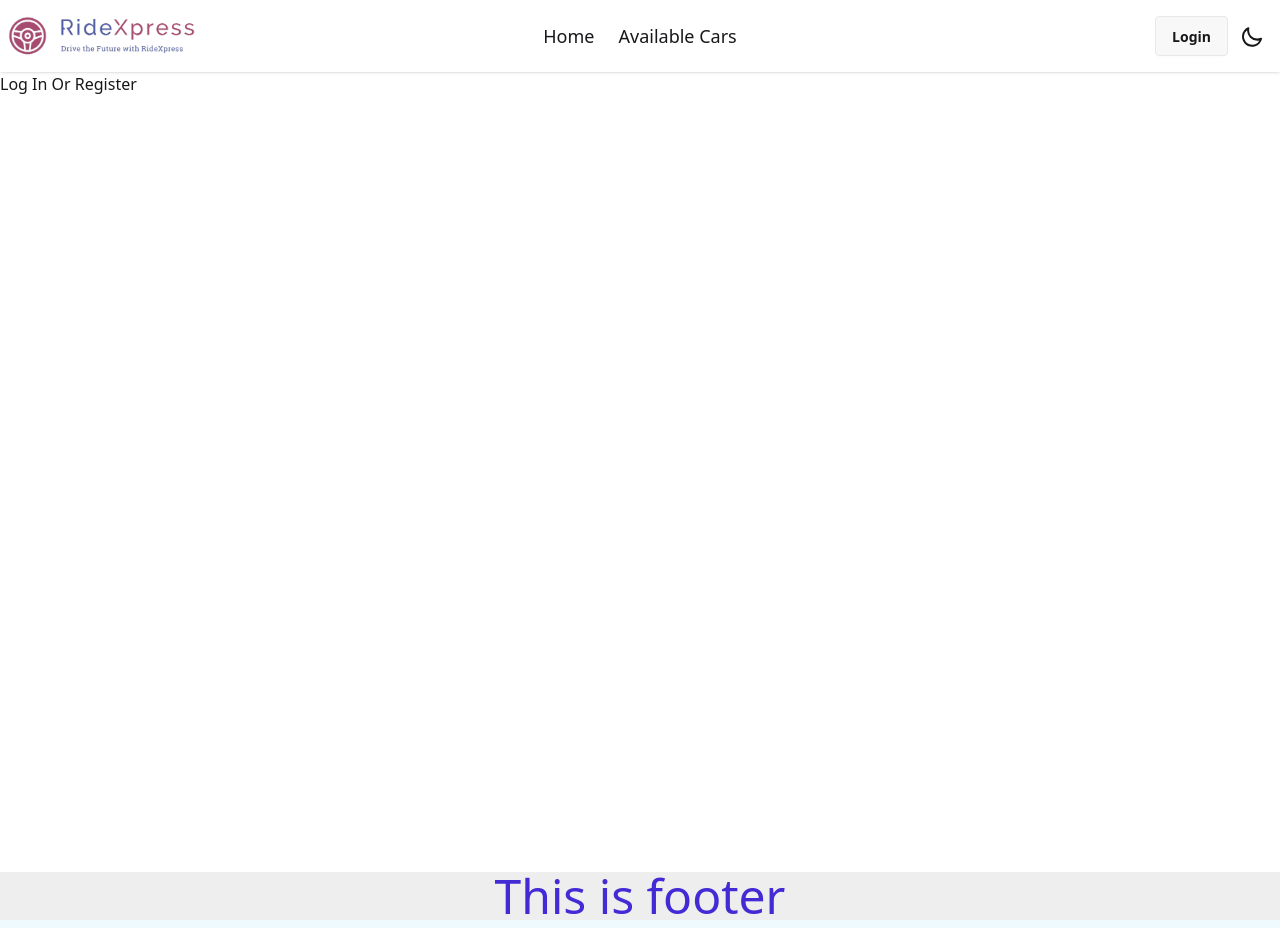
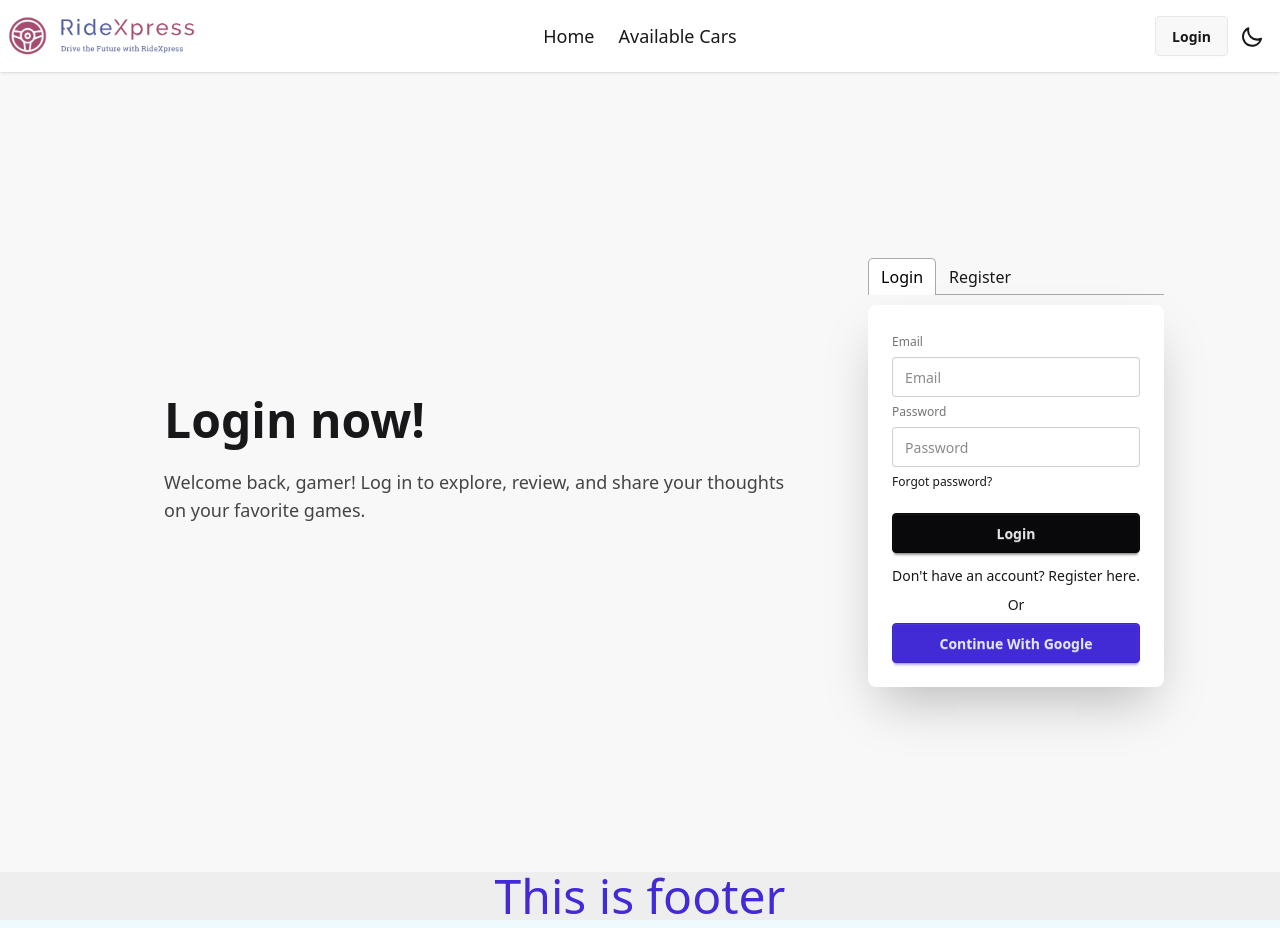
Before and after one commit to KYusufbd/RideXpress-client-side, a React (Vite) app: page /login in a window 1280 px wide. Built offline with nearby package versions, Linux system fonts and the light colour scheme.

Commit message:
Added login and registration page. Still working on it

```diff
--- a/package.json
+++ b/package.json
@@ -16,9 +16,11 @@
     "react": "^19.0.0",
     "react-dom": "^19.0.0",
     "react-router": "^7.3.0",
+    "react-tabs": "^6.1.0",
     "react-toastify": "^11.0.5",
     "sweetalert": "^2.1.2",
-    "tailwindcss": "^4.0.12"
+    "tailwindcss": "^4.0.12",
+    "validator": "^13.12.0"
   },
   "devDependencies": {
     "@eslint/js": "^9.21.0",
--- a/src/firebase/AuthProvider.jsx
+++ b/src/firebase/AuthProvider.jsx
@@ -1,14 +1,82 @@
 import AuthContext from "../contexts/AuthContext";
+import { signInWithPopup, GoogleAuthProvider, createUserWithEmailAndPassword, updateProfile } from "firebase/auth";
 
-const AuthProvider = ({children}) => {
+import auth from "./firebaseAuth";
+import { useState } from "react";
+import { toast } from "react-toastify";
 
-    const authInfo = {
+const AuthProvider = ({ children }) => {
+  const [user, setUser] = useState(null);
 
-    }
+  // Google Auth Provider
+  const provider = new GoogleAuthProvider();
 
-    return (
-        <AuthContext.Provider value={authInfo}>{children}</AuthContext.Provider>
-    );
+  const loginWithGoogle = () => {
+    signInWithPopup(auth, provider)
+      .then((result) => {
+        // This gives you a Google Access Token. You can use it to access the Google API.
+        // const credential = GoogleAuthProvider.credentialFromResult(result);
+        // const token = credential.accessToken;
+        // The signed-in user info.
+        const user = result.user;
+        // IdP data available using getAdditionalUserInfo(result)
+        setUser(user);
+      })
+      .catch((error) => {
+        // Handle Errors here.
+        const errorCode = error.code;
+        const errorMessage = error.message;
+        // The email of the user's account used.
+        const email = error.customData.email;
+        // The AuthCredential type that was used.
+        const credential = GoogleAuthProvider.credentialFromError(error);
+        // ...
+        console.log(errorCode, errorMessage, email, credential)
+      });
+  };
+
+  // Create an account with email an password
+  const register = (name, email, password, imageURL) => {
+    createUserWithEmailAndPassword(auth, email, password)
+      .then(async (userCredential) => {
+        // Signed up
+        // Add image URL
+        updateProfile(auth.currentUser, {
+          displayName: name,
+          photoURL: imageURL,
+        })
+          .then(() => {
+            // Profile updated!
+            // Registration is successfull!
+          })
+          .catch((error) => {
+            // An error occurred
+            console.log(error);
+          });
+        // Update curren user
+        const newUser = userCredential.user;
+        setUser(newUser);
+        const userObj = { name, email };
+        const response = await postUser(userObj);
+        console.log(response);
+        toast("Registration is successful!");
+      })
+      .catch((error) => {
+        const errorCode = error.code;
+        const errorMessage = error.message;
+        console.log(errorCode, errorMessage);
+      });
+  };
+
+  const authInfo = {
+    user,
+    loginWithGoogle,
+    register
+  };
+
+  return (
+    <AuthContext.Provider value={authInfo}>{children}</AuthContext.Provider>
+  );
 };
 
 export default AuthProvider;
--- a/src/pages/Login.jsx
+++ b/src/pages/Login.jsx
@@ -1,9 +1,183 @@
+import { useContext, useEffect, useState } from "react";
+import { Link, useNavigate } from "react-router";
+import AuthContext from "../contexts/AuthContext";
+import { Tab, Tabs, TabList, TabPanel } from "react-tabs";
+import "react-tabs/style/react-tabs.css";
+import { isStrongPassword } from "validator";
+import { toast } from "react-toastify";
+
 const Login = () => {
-    return (
-        <div>
-            <h1>Log In Or Register</h1>
+  const [warning, setWarning] = useState(false);
+  const { loginWithGoogle, register, signIn, user } = useContext(AuthContext);
+
+  // Handle Login function
+  const handleLogin = (e) => {
+    e.preventDefault();
+    const email = e.target.email.value;
+    const password = e.target.password.value;
+    signIn(email, password);
+  };
+
+  // Handle Register function
+  const handleRegister = async (e) => {
+    e.preventDefault();
+    const name = e.target.name.value;
+    const email = e.target.email.value;
+    const password = e.target.password.value;
+    const imageURL = e.target.imageURL.value;
+    if (isPasswordValid(password)) {
+      register(name, email, password, imageURL);
+      e.target.reset();
+    } else {
+      toast("Invalid passowrd!");
+      setWarning(true);
+    }
+  };
+
+  // Function for password validation:
+  const isPasswordValid = (pass) => {
+    return isStrongPassword(pass, {
+      minLength: 6,
+      minNumbers: 0,
+      minSymbols: 0,
+      minLowercase: 1,
+      minUppercase: 1,
+    });
+  };
+
+  // Navigating logged in users to home page.
+  const navigate = useNavigate();
+  useEffect(() => {
+    user && navigate("/");
+  }, [navigate, user]);
+
+  return (
+    <>
+      <div className="hero bg-base-200 min-h-screen">
+        <div className="hero-content flex-col lg:flex-row max-w-6xl">
+          <div className="text-center lg:text-left px-4 md:px-8 lg:px-12">
+            <h1 className="text-3xl lg:text-5xl md:text-4xl font-bold">
+              Login now!
+            </h1>
+            <p className="py-6 text-lg opacity-80 max-w-160 font-medium">
+              Welcome back, gamer! Log in to explore, review, and share your
+              thoughts on your favorite games.
+            </p>
+          </div>
+          <Tabs>
+            <TabList>
+              <Tab>Login</Tab>
+              <Tab>Register</Tab>
+            </TabList>
+            <TabPanel>
+              <div className="card bg-base-100 w-full max-w-sm shrink-0 shadow-2xl">
+                <div className="card-body">
+                  <form onSubmit={handleLogin} className="fieldset">
+                    <label className="fieldset-label">Email</label>
+                    <input
+                      required
+                      name="email"
+                      type="email"
+                      className="input"
+                      placeholder="Email"
+                    />
+                    <label className="fieldset-label">Password</label>
+                    <input
+                      required
+                      name="password"
+                      type="password"
+                      className="input"
+                      placeholder="Password"
+                    />
+                    <div>
+                      <a className="link link-hover">Forgot password?</a>
+                    </div>
+                    <button className="btn btn-neutral mt-4">Login</button>
+                  </form>
+                  <p>
+                    Don&apos;t have an account? Register{" "}
+                    <Link className="hover:link" to="/register">
+                      here
+                    </Link>
+                    .
+                  </p>
+                  <p className="text-center -mb-4">Or</p>
+                  <button
+                    className="btn btn-primary mt-4"
+                    onClick={loginWithGoogle}
+                  >
+                    Continue With Google
+                  </button>
+                </div>
+              </div>
+            </TabPanel>
+            <TabPanel>
+              <div className="card bg-base-100 w-full max-w-sm shrink-0 shadow-2xl">
+                <div className="card-body">
+                  <form onSubmit={handleRegister} className="fieldset">
+                    <label className="fieldset-label">Name</label>
+                    <input
+                      name="name"
+                      required
+                      type="text"
+                      className="input"
+                      placeholder="Name"
+                    />
+                    <label className="fieldset-label">Email</label>
+                    <input
+                      name="email"
+                      required
+                      type="email"
+                      className="input"
+                      placeholder="Email"
+                    />
+                    <label className="fieldset-label">
+                      Photo URL (Optional)
+                    </label>
+                    <input
+                      name="imageURL"
+                      type="url"
+                      className="input"
+                      placeholder="Photo URL"
+                    />
+                    <label className="fieldset-label">Password</label>
+                    <input
+                      name="password"
+                      required
+                      type="password"
+                      className="input"
+                      placeholder="Password"
+                    />
+                    {warning && (
+                      <p className="text-warning">
+                        Password must be at least 6 characters long and include
+                        at least one uppercase letter and one lowercase letter.
+                      </p>
+                    )}
+                    <button className="btn btn-neutral mt-4">Register</button>
+                  </form>
+                  <p>
+                    Already have an account? Login{" "}
+                    <Link className="hover:link" to="/login">
+                      here
+                    </Link>
+                    .
+                  </p>
+                  <p className="text-center -mb-4">Or</p>
+                  <button
+                    className="btn btn-primary mt-4"
+                    onClick={loginWithGoogle}
+                  >
+                    Continue With Google
+                  </button>
+                </div>
+              </div>
+            </TabPanel>
+          </Tabs>
         </div>
-    );
+      </div>
+    </>
+  );
 };
 
 export default Login;
```
Also changed, not shown: 1 other file (tests, documents, lock files or other folders).
